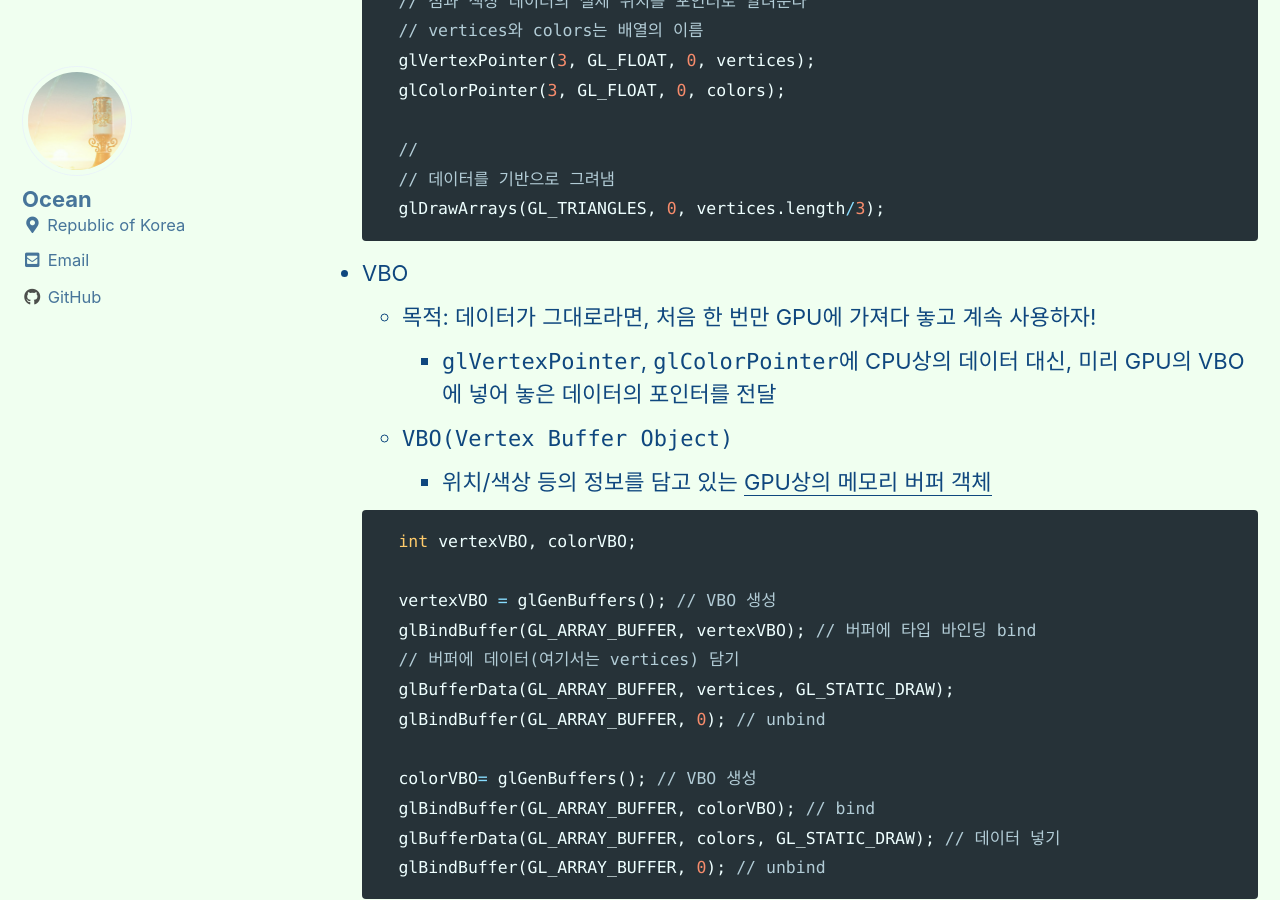
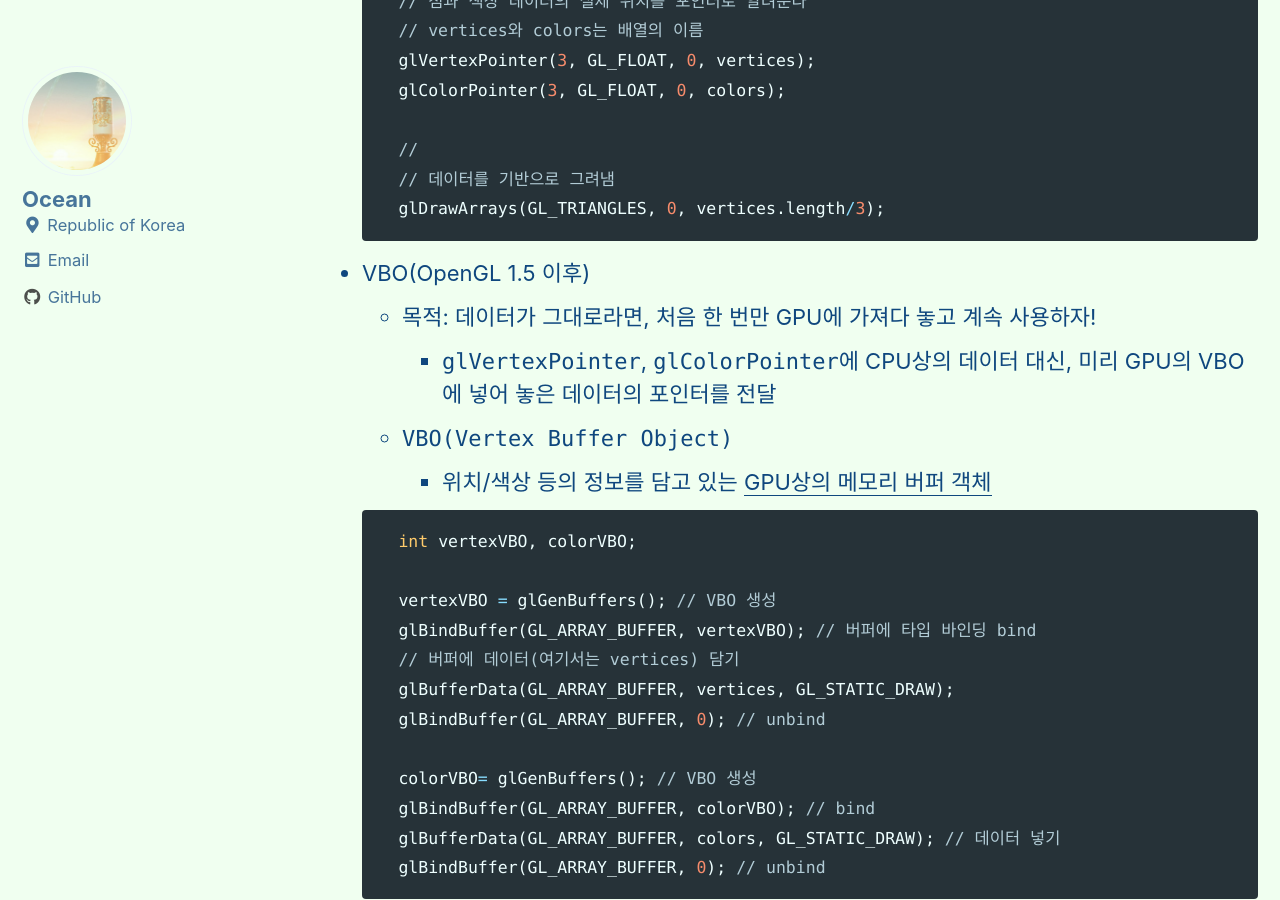
Before and after one commit to OceanShape/OceanShape.github.io, a Jekyll site: the page built from _posts/2022-10-06-opengl1-rendering-api-structure.md, in a window 1280 px wide and 900 px high, scrolled down 1770 px. Built offline with Jekyll 4.4.1, drawn with Linux system fonts in a browser that asks for light colours; cached includes are drawn as plain includes.

Commit message:
Update 221006

````diff
--- a/_posts/2022-10-06-opengl1-rendering-api-structure.md
+++ b/_posts/2022-10-06-opengl1-rendering-api-structure.md
@@ -60,7 +60,7 @@ categories: opengl
     // 데이터를 기반으로 그려냄
     glDrawArrays(GL_TRIANGLES, 0, vertices.length/3);
     ```
-- VBO
+- VBO(OpenGL 1.5 이후)
     - 목적: 데이터가 그대로라면, 처음 한 번만 GPU에 가져다 놓고 계속 사용하자!
         - `glVertexPointer`, `glColorPointer`에 CPU상의 데이터 대신, 미리 GPU의 VBO에 넣어 놓은 데이터의 포인터를 전달
     - `VBO(Vertex Buffer Object)`
````
